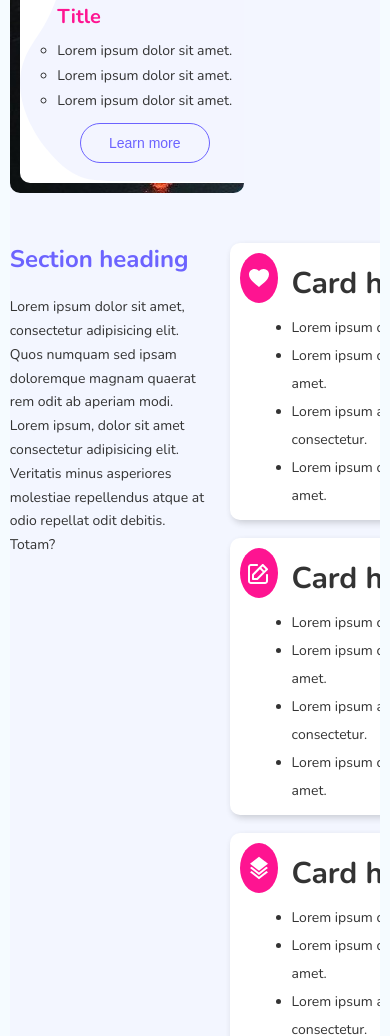
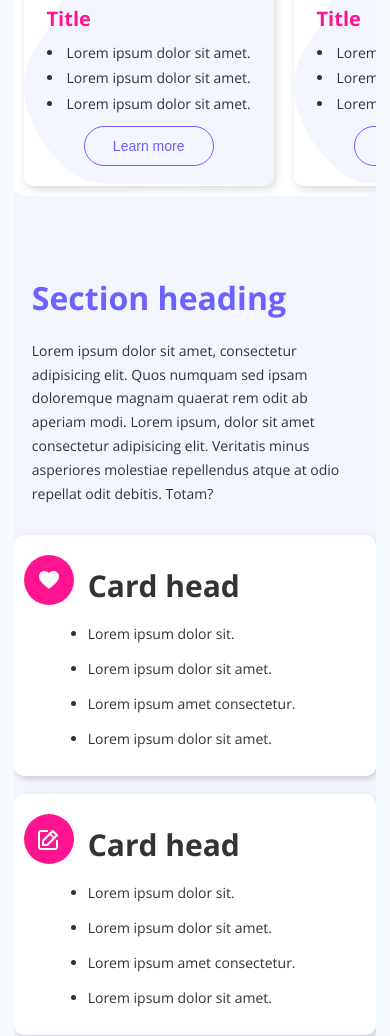
Before and after one commit to hope-ag/startup-landing-page, a plain HTML site: page index.html in a window 390 px wide. Shown: the part 964-2000 px from the top of the page. Drawn offline with nearby package versions, Linux system fonts and the light colour scheme.

Commit message:
mobile responsiveness

```diff
--- a/css/_bottom.scss
+++ b/css/_bottom.scss
@@ -1,6 +1,9 @@
 .bottom {
   align-items: initial;
   margin-top: 5rem;
+  @include tablet {
+    flex-direction: column;
+  }
 
   .left-text {
     width: 20vw;
@@ -8,26 +11,32 @@
     flex-shrink: 0;
     margin-right: 2rem;
     h2 {
-      font-size: 2.4rem;
+      font-size: 3.2rem;
       padding-bottom: 2rem;
       color: $clr-secondary;
     }
     p {
       line-height: 1.7;
     }
+    @include tablet {
+      margin-right: 0;
+      min-width: unset;
+      width: 90%;
+      margin: 3rem auto;
+    }
   }
   .right-cards {
     margin-bottom: 10rem;
     display: grid;
     width: 100%;
-    grid-template-columns: repeat(auto-fit, minmax(22rem, 1fr));
+    grid-template-columns: repeat(auto-fit, minmax(24rem, 1fr));
     grid-gap: 1rem;
     grid-row-gap: 1.8rem;
     .card {
       align-items: initial;
       background-color: $clr-white;
       border-radius: 1rem;
-      padding: 1rem;
+      padding: 2rem 1rem;
       box-shadow: 2px 3px 6px rgba($clr-black, 0.2);
     }
 
@@ -35,6 +44,7 @@
       align-items: center;
       justify-content: center;
       height: 5rem;
+      flex-shrink: 0;
       width: 5rem;
       border-radius: 50%;
       margin-right: 1.4rem;
@@ -50,7 +60,7 @@
       }
       li {
         list-style: disc;
-        line-height: 2;
+        line-height: 2.5;
       }
     }
   }
--- a/css/_config.scss
+++ b/css/_config.scss
@@ -22,7 +22,7 @@ $clr-bg: #f3f6ff;
   font-size: $font-size;
 }
 body {
-  font-family: "Nunito", sans-serif;
+  font-family: "Open Sans", sans-serif;
   width: 100vw;
   max-width: 100vw;
   overflow-x: hidden;
@@ -78,7 +78,7 @@ a {
   background-color: $clr-primary;
   @include transition-short;
   &:hover {
-    transform: scale(1.06);
+    transform: translateY(-0.5rem);
   }
   &.secondary {
     background-color: $clr-secondary;
@@ -111,24 +111,24 @@ a {
   justify-content: flex-start;
 }
 .container {
-  width: 95%;
+  width: 93%;
   height: 100%;
   max-width: 1200px;
   margin: 0 auto;
   overflow-x: hidden;
   background-color: $clr-bg;
-  &::-webkit-scrollbar {
-    background: transparent;
-    width: 0.7rem;
-    position: absolute;
-  }
-  &::-webkit-scrollbar-thumb {
-    border-radius: 2rem;
-    margin-left: 1rem;
-    background-color: rgba($clr-primary, 0.5);
-    position: absolute;
-    right: -5rem;
-  }
+  // &::-webkit-scrollbar {
+  //   background: transparent;
+  //   width: 0.7rem;
+  //   position: absolute;
+  // }
+  // &::-webkit-scrollbar-thumb {
+  //   border-radius: 2rem;
+  //   margin-left: 1rem;
+  //   background-color: rgba($clr-primary, 0.5);
+  //   position: absolute;
+  //   right: -5rem;
+  // }
 }
 @mixin l-shadow {
   box-shadow: $light-shadow;
--- a/css/_hero.scss
+++ b/css/_hero.scss
@@ -14,18 +14,30 @@
     text-align: left;
     align-items: initial;
     justify-content: flex-start;
+    @include tablet {
+      margin-right: 0;
+      width: 100%;
+      max-width: 70rem;
+    }
     h1 {
       font-size: 5rem;
       font-weight: bold;
-      margin-bottom: 3rem;
+      line-height: 1.3;
+      margin-bottom: 2.5rem;
+      @include mobile {
+        font-size: 3.5rem;
+      }
     }
     p {
       font-size: 1.8rem;
     }
     h2 {
-      margin: 2rem 0 3rem;
+      margin: 2rem 0 2rem;
       font-size: 3.3rem;
       font-weight: bold;
+      @include mobile {
+        font-size: 2.5rem;
+      }
     }
 
     .btn-group {
@@ -52,9 +64,29 @@
   }
   .illustration {
     flex: 1;
+    @include tablet {
+      margin-right: 0;
+      width: 100%;
+      margin-bottom: 3rem;
+    }
     .hero-img {
       width: 50vw;
       min-width: 300px;
+      @include tablet {
+        margin-right: 0;
+        width: 100%;
+        -moz-transform: scaleX(-1);
+        -o-transform: scaleX(-1);
+        -webkit-transform: scaleX(-1);
+        transform: scaleX(-1);
+        filter: FlipH;
+        -ms-filter: "FlipH";
+      }
     }
   }
+
+  @include tablet {
+    flex-direction: column-reverse;
+    height: auto;
+  }
 }
--- a/css/_lower.scss
+++ b/css/_lower.scss
@@ -3,6 +3,10 @@
   margin-top: 4rem;
   align-items: initial;
   justify-content: space-between;
+  @include tablet {
+    flex-direction: column;
+    margin-top: 6rem;
+  }
   input {
     width: 100%;
     height: 5rem;
@@ -18,17 +22,25 @@
     flex-basis: 70%;
     flex-grow: 0;
     flex-shrink: 0;
+    width: 60vw;
+    @include tablet {
+      width: 100%;
+      flex-basis: 100%;
+    }
     .cards {
-      background-image: url("/img/bg.jpg");
+      background: $clr-white;
       display: flex;
-      background-repeat: no-repeat;
-      background-size: cover;
-      width: 60vw;
+      // max-width: 60vw;
       flex-grow: 0;
       border-radius: 1rem;
+      margin-right: 0;
       flex-shrink: 0;
       overflow-x: scroll;
       margin-top: 2rem;
+      @include tablet {
+        width: 100%;
+        max-width: unset;
+      }
       &::-webkit-scrollbar {
         background: transparent;
         height: 0.8rem;
@@ -49,16 +61,24 @@
         flex-shrink: 0;
         margin: 1rem;
         padding: 1rem;
+
         width: 25rem;
         background-image: url("/img/Path.svg");
         background-repeat: no-repeat;
         background-size: contain;
         background-position: right;
         background-position-y: bottom;
+        box-shadow: 2px 3px 8px rgba($clr-black, 0.18);
+        @include tablet {
+          min-width: 22rem;
+        }
 
         img {
           width: 100%;
           height: 18rem;
+          @include tablet {
+            height: 14rem;
+          }
         }
         .desc {
           h2 {
@@ -68,8 +88,12 @@
             margin: 0.4em 0;
           }
           ul li {
-            list-style: circle;
+            list-style: disc;
             line-height: 1.8;
+            @include tablet {
+              list-style-position: inside;
+              line-height: 1.8;
+            }
           }
         }
         .btn {
--- a/css/_sidebar.scss
+++ b/css/_sidebar.scss
@@ -2,19 +2,28 @@
   flex-shrink: 0;
   width: 100%;
   flex: 35%;
-  height: 55vh;
+  height: 60vh;
+  @include tablet {
+    flex: initial;
+  }
   .sidebar {
+    border-radius: 1rem;
+    overflow: hidden;
     margin: 0 0 5rem auto;
-    background-color: $clr-gray;
+    background-color: $clr-white;
+    box-shadow: -2px 3px 8px rgba($clr-black, 0.18);
+    &:nth-of-type(2) {
+      margin-bottom: 40rem;
+    }
     .heading {
-      padding: 0.3rem;
+      padding: 1rem 0.4rem;
       background-color: $clr-secondary;
       color: $clr-white;
       font-size: 1.7rem;
     }
     .scroll {
-      background-color: $clr-gray;
-      height: 90%;
+      background-color: $clr-white;
+      height: 92%;
       overflow-y: scroll;
       position: relative;
       &::-webkit-scrollbar {
@@ -39,10 +48,15 @@
         height: 3rem;
         margin: 1.2rem 1.2rem 0 0;
         &.secondary {
-          width: 50%;
+          max-width: 50%;
           margin-bottom: 1.5rem;
         }
       }
     }
+    @include tablet {
+      margin-left: auto;
+      margin-right: auto;
+      max-width: 60rem;
+    }
   }
 }
--- a/index.html
+++ b/index.html
@@ -5,8 +5,9 @@
     <meta http-equiv="X-UA-Compatible" content="IE=edge" />
     <meta name="viewport" content="width=device-width, initial-scale=1.0" />
     <link rel="preconnect" href="https://fonts.gstatic.com" />
+    <link rel="preconnect" href="https://fonts.gstatic.com" />
     <link
-      href="https://fonts.googleapis.com/css2?family=Nunito:wght@300;400;700&display=swap"
+      href="https://fonts.googleapis.com/css2?family=Open+Sans:wght@400;700&display=swap"
       rel="stylesheet"
     />
     <link rel="stylesheet" href="css/style.css" />
@@ -30,7 +31,9 @@
           </svg>
           <span><h1>LOGO</h1></span>
         </div>
-        <nav>
+        <!-- Hidden -->
+        <!-- Navigation -->
+        <!-- <nav>
           <ul class="flex links">
             <li><a class="active" href="#">LINK1</a></li>
             <li><a href="#">LINK2</a></li>
@@ -40,9 +43,9 @@
             <li><button class="btn plain">Sign in</button></li>
             <li><button class="btn outline">Sign up</button></li>
           </ul>
-        </nav>
+        </nav> -->
         <!-- Mobile menu buttons -->
-        <div class="menu flex">
+        <!-- <div class="menu flex">
           <svg
             class="burger"
             width="54"
@@ -91,7 +94,7 @@
             />
             <circle cx="27" cy="27" r="26" stroke="white" stroke-width="2" />
           </svg>
-        </div>
+        </div> -->
       </div>
     </header>
     <!-- Main content of the page -->
```
Also changed, not shown: css/style.css, 1 other file.
